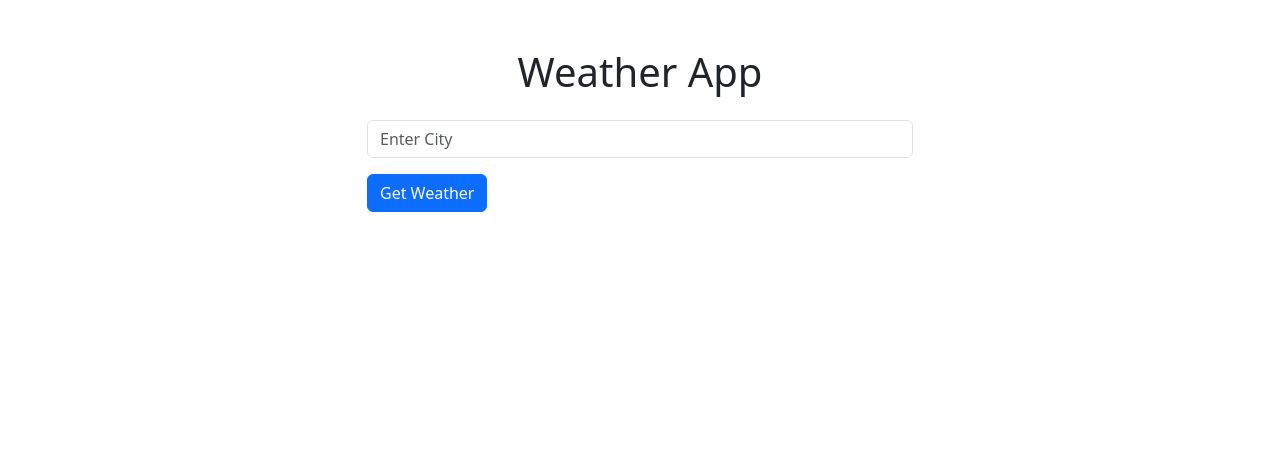
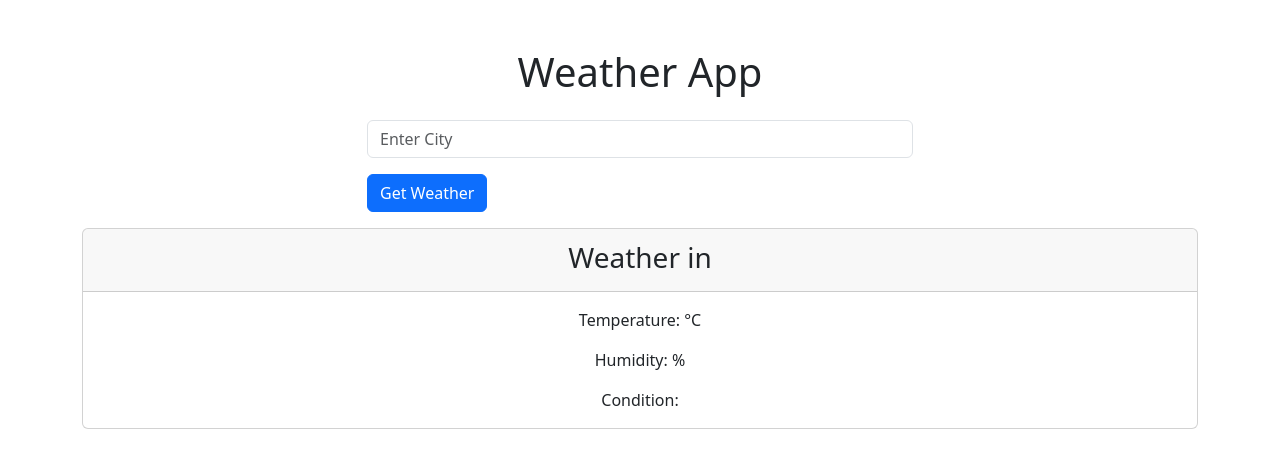
Before and after one commit to Pav85/react-weather-app, a React (Create React App) app: page / in a window 1280 px wide. Shown: the top 468 px of the page. Built offline with nearby package versions, Linux system fonts and the light colour scheme; no server answers.

Commit message:
weather display card integration

```diff
--- a/src/App.js
+++ b/src/App.js
@@ -11,7 +11,7 @@ function App() {
 
   const API_KEY = process.env.REACT_APP_WEATHER_API_KEY;
 
-  const getWeather = async (e) => {
+  const getWeather = async () => {
     setLoading(true);
     setError(null);
     try {
@@ -49,7 +49,8 @@ function App() {
         </Col>
       </Row>
       {error && <Alert variant="danger">{error}</Alert>}
-      {weather && <WeatherDisplayCard weather={weather} />}
+      {/* {weather && <WeatherDisplayCard weather={weather} />} */}
+      <WeatherDisplayCard weather={weather} />
     </Container>
   );
 }
--- a/src/components/WeatherDisplayCard.js
+++ b/src/components/WeatherDisplayCard.js
@@ -1,7 +1,19 @@
 import React from "react";
+import { Card } from "react-bootstrap";
 
 const WeatherDisplayCard = () => {
-  return <div>WeatherDisplayCard</div>;
+  return (
+    <Card className="text-center">
+      <Card.Header>
+        <h3 className="mt-1">Weather in </h3>
+      </Card.Header>
+      <Card.Body>
+        <Card.Text>Temperature: °C</Card.Text>
+        <Card.Text>Humidity: %</Card.Text>
+        <Card.Text>Condition: </Card.Text>
+      </Card.Body>
+    </Card>
+  );
 };
 
 export default WeatherDisplayCard;
```
